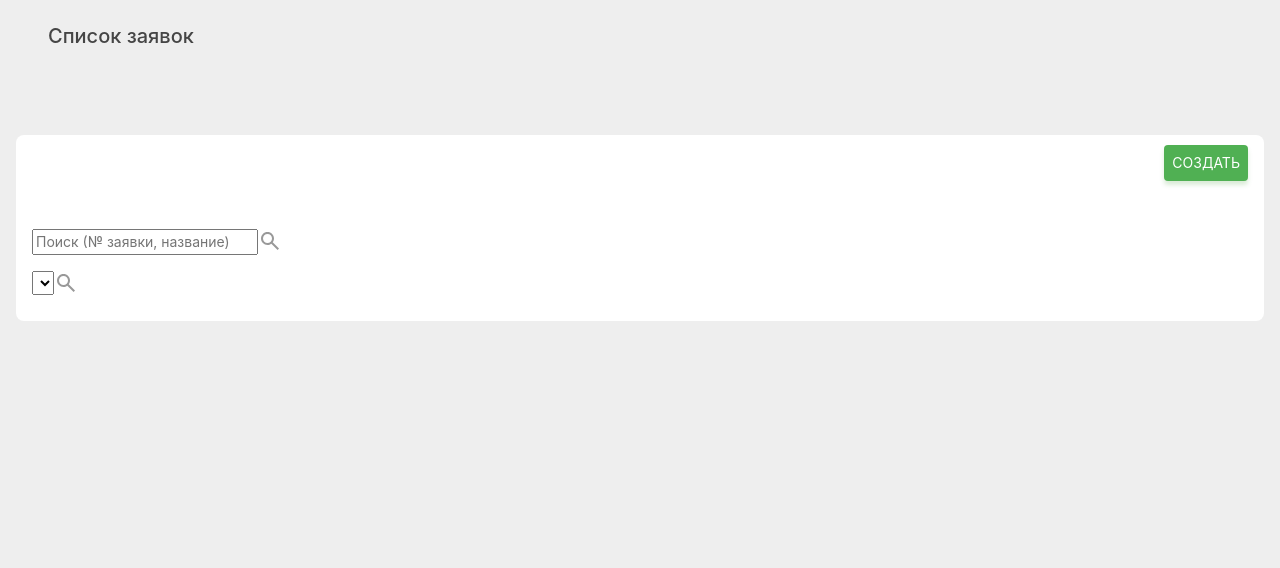
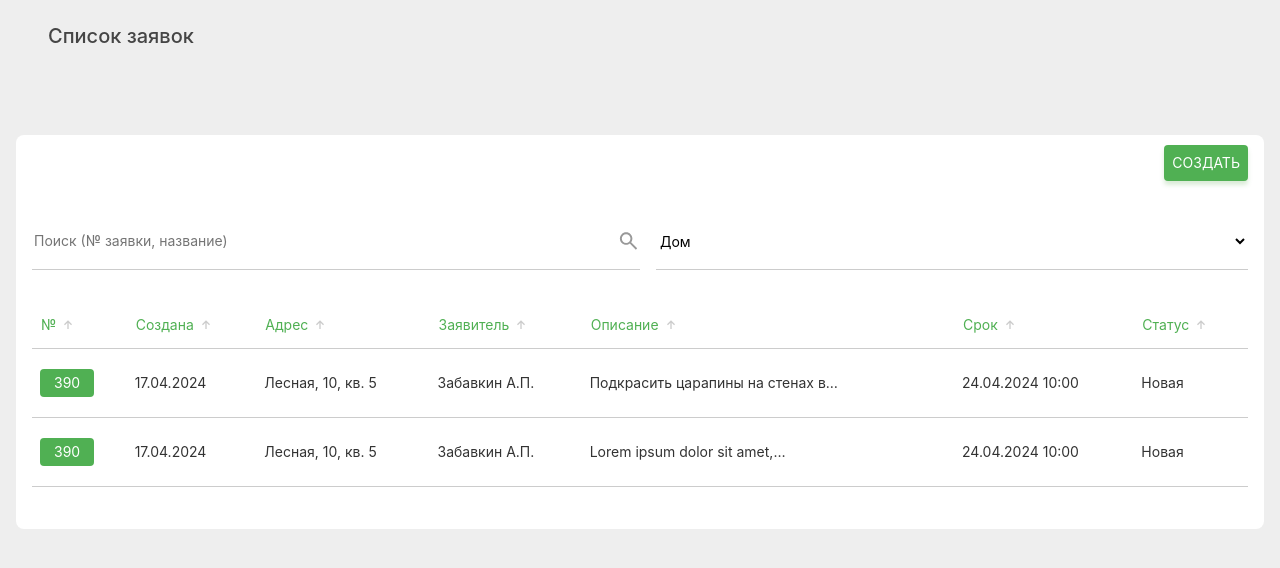
Before and after one commit to paks176/request-form, a Vue app: page / in a window 1280 px wide. Shown: the top 568 px of the page. Built offline with nearby package versions, Linux system fonts and the light colour scheme.

Commit message:
table layout

```diff
--- a/src/assets/styles/styles.css
+++ b/src/assets/styles/styles.css
@@ -25,6 +25,14 @@
 
 .me-6 {
   margin-right: 0.75rem;
+}
+
+.mb-6 {
+  margin-bottom: 2rem;
+}
+
+.cursor-pointer {
+  cursor: pointer;
 }
 
 html > * {
--- a/src/assets/styles/styles.sass
+++ b/src/assets/styles/styles.sass
@@ -23,6 +23,10 @@ $backgroundGray: #eee
   padding-bottom: 0.625rem
 .me-6
   margin-right: 0.75rem
+.mb-6
+  margin-bottom: 2rem
+.cursor-pointer
+  cursor: pointer
 
 // elements
 html > *
--- a/src/components/RequestsList.vue
+++ b/src/components/RequestsList.vue
@@ -4,35 +4,161 @@
     <div class="p-3">
       <div class="request-table border-radius-8 px-3 py-7">
         <button class="main-button ms-auto mb-5">СОЗДАТЬ</button>
-        <div>
+
+        <div class="d-flex mb-6">
           <div class="request-table__input d-flex pb-3 me-3">
-            <input type="text" placeholder="Поиск (№ заявки, название)">
+            <input class="w-100 cursor-pointer" type="text" placeholder="Поиск (№ заявки, название)">
             <svg width="24" height="24" viewBox="0 0 24 24" fill="none" xmlns="http://www.w3.org/2000/svg">
               <mask id="mask0_2002_52" style="mask-type:alpha" maskUnits="userSpaceOnUse" x="0" y="0" width="24" height="24">
-                <rect width="24" height="24" fill="#D9D9D9" />
+                <rect width="24" height="24" fill="#D9D9D9"/>
               </mask>
               <g mask="url(#mask0_2002_52)">
-                <path d="M19.6 21L13.3 14.7C12.8 15.1 12.225 15.4167 11.575 15.65C10.925 15.8833 10.2333 16 9.5 16C7.68333 16 6.14583 15.3708 4.8875 14.1125C3.62917 12.8542 3 11.3167 3 9.5C3 7.68333 3.62917 6.14583 4.8875 4.8875C6.14583 3.62917 7.68333 3 9.5 3C11.3167 3 12.8542 3.62917 14.1125 4.8875C15.3708 6.14583 16 7.68333 16 9.5C16 10.2333 15.8833 10.925 15.65 11.575C15.4167 12.225 15.1 12.8 14.7 13.3L21 19.6L19.6 21ZM9.5 14C10.75 14 11.8125 13.5625 12.6875 12.6875C13.5625 11.8125 14 10.75 14 9.5C14 8.25 13.5625 7.1875 12.6875 6.3125C11.8125 5.4375 10.75 5 9.5 5C8.25 5 7.1875 5.4375 6.3125 6.3125C5.4375 7.1875 5 8.25 5 9.5C5 10.75 5.4375 11.8125 6.3125 12.6875C7.1875 13.5625 8.25 14 9.5 14Z" fill="#999999" />
+                <path
+                    d="M19.6 21L13.3 14.7C12.8 15.1 12.225 15.4167 11.575 15.65C10.925 15.8833 10.2333 16 9.5 16C7.68333 16 6.14583 15.3708 4.8875 14.1125C3.62917 12.8542 3 11.3167 3 9.5C3 7.68333 3.62917 6.14583 4.8875 4.8875C6.14583 3.62917 7.68333 3 9.5 3C11.3167 3 12.8542 3.62917 14.1125 4.8875C15.3708 6.14583 16 7.68333 16 9.5C16 10.2333 15.8833 10.925 15.65 11.575C15.4167 12.225 15.1 12.8 14.7 13.3L21 19.6L19.6 21ZM9.5 14C10.75 14 11.8125 13.5625 12.6875 12.6875C13.5625 11.8125 14 10.75 14 9.5C14 8.25 13.5625 7.1875 12.6875 6.3125C11.8125 5.4375 10.75 5 9.5 5C8.25 5 7.1875 5.4375 6.3125 6.3125C5.4375 7.1875 5 8.25 5 9.5C5 10.75 5.4375 11.8125 6.3125 12.6875C7.1875 13.5625 8.25 14 9.5 14Z"
+                    fill="#999999"/>
               </g>
             </svg>
           </div>
 
           <div class="request-table__input d-flex pb-3">
-            <select name="" id="">
-              <option value=" "></option>
+            <select class="w-100 cursor-pointer" name="" id="">
+              <option value="0">Дом</option>
+              <option value="1">1</option>
+              <option value="2">2</option>
+              <option value="3">3</option>
             </select>
-            <svg width="24" height="24" viewBox="0 0 24 24" fill="none" xmlns="http://www.w3.org/2000/svg">
-              <mask id="mask0_2002_52" style="mask-type:alpha" maskUnits="userSpaceOnUse" x="0" y="0" width="24" height="24">
-                <rect width="24" height="24" fill="#D9D9D9" />
-              </mask>
-              <g mask="url(#mask0_2002_52)">
-                <path d="M19.6 21L13.3 14.7C12.8 15.1 12.225 15.4167 11.575 15.65C10.925 15.8833 10.2333 16 9.5 16C7.68333 16 6.14583 15.3708 4.8875 14.1125C3.62917 12.8542 3 11.3167 3 9.5C3 7.68333 3.62917 6.14583 4.8875 4.8875C6.14583 3.62917 7.68333 3 9.5 3C11.3167 3 12.8542 3.62917 14.1125 4.8875C15.3708 6.14583 16 7.68333 16 9.5C16 10.2333 15.8833 10.925 15.65 11.575C15.4167 12.225 15.1 12.8 14.7 13.3L21 19.6L19.6 21ZM9.5 14C10.75 14 11.8125 13.5625 12.6875 12.6875C13.5625 11.8125 14 10.75 14 9.5C14 8.25 13.5625 7.1875 12.6875 6.3125C11.8125 5.4375 10.75 5 9.5 5C8.25 5 7.1875 5.4375 6.3125 6.3125C5.4375 7.1875 5 8.25 5 9.5C5 10.75 5.4375 11.8125 6.3125 12.6875C7.1875 13.5625 8.25 14 9.5 14Z" fill="#999999" />
-              </g>
-            </svg>
           </div>
         </div>
+
+        <table class="w-100 mb-6">
+          <tr>
+            <th class="cursor-pointer">
+              <label for="number">
+                <input type="checkbox" id="number" class="d-none">
+                №
+                <svg class="ms-1 flex-shrink-0" width="16" height="16" viewBox="0 0 16 16" fill="none" xmlns="http://www.w3.org/2000/svg">
+                  <mask id="mask0_2026_108" style="mask-type:alpha" maskUnits="userSpaceOnUse" x="0" y="0" width="16" height="16">
+                    <rect width="16" height="16" fill="#D9D9D9"/>
+                  </mask>
+                  <g mask="url(#mask0_2026_108)">
+                    <path class="ease-animation" d="M7.33333 12V5.86668L4.93333 8.26668L4 7.33334L8 3.33334L12 7.33334L11.0667 8.26668L8.66667 5.86668V12H7.33333Z" fill="#CCCCCC"/>
+                  </g>
+                </svg>
+              </label>
+            </th>
+            <th class="cursor-pointer">
+              <label for="created_at">
+                <input type="checkbox" id="created_at" class="d-none">
+                Создана
+                <svg class="ms-1 flex-shrink-0" width="16" height="16" viewBox="0 0 16 16" fill="none" xmlns="http://www.w3.org/2000/svg">
+                  <mask id="mask0_2026_108" style="mask-type:alpha" maskUnits="userSpaceOnUse" x="0" y="0" width="16" height="16">
+                    <rect width="16" height="16" fill="#D9D9D9"/>
+                  </mask>
+                  <g mask="url(#mask0_2026_108)">
+                    <path class="ease-animation" d="M7.33333 12V5.86668L4.93333 8.26668L4 7.33334L8 3.33334L12 7.33334L11.0667 8.26668L8.66667 5.86668V12H7.33333Z" fill="#CCCCCC"/>
+                  </g>
+                </svg>
+              </label>
+            </th>
+            <th class="cursor-pointer">
+              <label for="apartment">
+                <input type="checkbox" id="apartment" class="d-none">
+                Адрес
+                <svg class="ms-1 flex-shrink-0" width="16" height="16" viewBox="0 0 16 16" fill="none" xmlns="http://www.w3.org/2000/svg">
+                  <mask id="mask0_2026_108" style="mask-type:alpha" maskUnits="userSpaceOnUse" x="0" y="0" width="16" height="16">
+                    <rect width="16" height="16" fill="#D9D9D9"/>
+                  </mask>
+                  <g mask="url(#mask0_2026_108)">
+                    <path class="ease-animation" d="M7.33333 12V5.86668L4.93333 8.26668L4 7.33334L8 3.33334L12 7.33334L11.0667 8.26668L8.66667 5.86668V12H7.33333Z" fill="#CCCCCC"/>
+                  </g>
+                </svg>
+              </label>
+            </th>
+            <th class="cursor-pointer">
+              <label for="applicant">
+                <input type="checkbox" id="applicant" class="d-none">
+                Заявитель
+                <svg class="ms-1 flex-shrink-0" width="16" height="16" viewBox="0 0 16 16" fill="none" xmlns="http://www.w3.org/2000/svg">
+                  <mask id="mask0_2026_108" style="mask-type:alpha" maskUnits="userSpaceOnUse" x="0" y="0" width="16" height="16">
+                    <rect width="16" height="16" fill="#D9D9D9"/>
+                  </mask>
+                  <g mask="url(#mask0_2026_108)">
+                    <path class="ease-animation" d="M7.33333 12V5.86668L4.93333 8.26668L4 7.33334L8 3.33334L12 7.33334L11.0667 8.26668L8.66667 5.86668V12H7.33333Z" fill="#CCCCCC"/>
+                  </g>
+                </svg>
+              </label>
+            </th>
+            <th class="cursor-pointer">
+              <label for="description">
+                <input type="checkbox" id="description" class="d-none">
+                Описание
+                <svg class="ms-1 flex-shrink-0" width="16" height="16" viewBox="0 0 16 16" fill="none" xmlns="http://www.w3.org/2000/svg">
+                  <mask id="mask0_2026_108" style="mask-type:alpha" maskUnits="userSpaceOnUse" x="0" y="0" width="16" height="16">
+                    <rect width="16" height="16" fill="#D9D9D9"/>
+                  </mask>
+                  <g mask="url(#mask0_2026_108)">
+                    <path class="ease-animation" d="M7.33333 12V5.86668L4.93333 8.26668L4 7.33334L8 3.33334L12 7.33334L11.0667 8.26668L8.66667 5.86668V12H7.33333Z" fill="#CCCCCC"/>
+                  </g>
+                </svg>
+              </label>
+            </th>
+            <th class="cursor-pointer">
+              <label for="due_date">
+                <input type="checkbox" id="due_date" class="d-none">
+                Срок
+                <svg class="ms-1 flex-shrink-0" width="16" height="16" viewBox="0 0 16 16" fill="none" xmlns="http://www.w3.org/2000/svg">
+                  <mask id="mask0_2026_108" style="mask-type:alpha" maskUnits="userSpaceOnUse" x="0" y="0" width="16" height="16">
+                    <rect width="16" height="16" fill="#D9D9D9"/>
+                  </mask>
+                  <g mask="url(#mask0_2026_108)">
+                    <path class="ease-animation" d="M7.33333 12V5.86668L4.93333 8.26668L4 7.33334L8 3.33334L12 7.33334L11.0667 8.26668L8.66667 5.86668V12H7.33333Z" fill="#CCCCCC"/>
+                  </g>
+                </svg>
+              </label>
+            </th>
+            <th class="cursor-pointer">
+              <label for="status">
+                <input type="checkbox" id="status" class="d-none">
+                Статус
+                <svg class="ms-1 flex-shrink-0" width="16" height="16" viewBox="0 0 16 16" fill="none" xmlns="http://www.w3.org/2000/svg">
+                  <mask id="mask0_2026_108" style="mask-type:alpha" maskUnits="userSpaceOnUse" x="0" y="0" width="16" height="16">
+                    <rect width="16" height="16" fill="#D9D9D9"/>
+                  </mask>
+                  <g mask="url(#mask0_2026_108)">
+                    <path class="ease-animation" d="M7.33333 12V5.86668L4.93333 8.26668L4 7.33334L8 3.33334L12 7.33334L11.0667 8.26668L8.66667 5.86668V12H7.33333Z" fill="#CCCCCC"/>
+                  </g>
+                </svg>
+              </label>
+            </th>
+          </tr>
+          <tr>
+            <td>
+              <div class="border-radius-4">390</div>
+            </td>
+            <td>17.04.2024</td>
+            <td>Лесная, 10, кв. 5</td>
+            <td>Забавкин А.П.</td>
+            <td>
+              <p>Подкрасить царапины на стенах в гостиной.</p>
+            </td>
+            <td>24.04.2024 10:00</td>
+            <td>Новая</td>
+          </tr>
+          <tr>
+            <td>
+              <div class="border-radius-4">390</div>
+            </td>
+            <td>17.04.2024</td>
+            <td>Лесная, 10, кв. 5</td>
+            <td>Забавкин А.П.</td>
+            <td>
+              <p>Lorem ipsum dolor sit amet, consectetur adipisicing elit. Alias beatae consequatur deleniti distinctio doloremque nisi perferendis porro possimus sit vitae!</p>
+            </td>
+            <td>24.04.2024 10:00</td>
+            <td>Новая</td>
+          </tr>
+        </table>
       </div>
-
     </div>
 
   </div>
@@ -44,7 +170,7 @@ export default {
 }
 </script>
 
-<style scoped>
+<style scoped lang="scss">
 h1 {
   margin-bottom: 47px;
   font-size: 20px;
@@ -55,5 +181,63 @@ h1 {
 .request-table {
   background-color: #FFFFFF;
 
+  &__input {
+    flex-grow: 1;
+    border-bottom: 1px solid #CCCCCC;
+    max-width: 50%;
+
+    & input, select {
+      background-color: transparent;
+      border: none;
+      outline: none;
+    }
+  }
+}
+
+table {
+  & tr {
+    border-bottom: 1px solid #CCCCCC;
+  }
+
+  & th {
+    border-bottom: 1px solid #CCCCCC;
+
+    & label {
+      display: flex;
+      align-items: center;
+      flex-wrap: nowrap;
+      cursor: pointer;
+      color: #50b053;
+      padding: 0.75rem 0.5rem;
+      font-weight: 400;
+
+      &:hover svg path {
+        fill: #333333;
+      }
+
+      & input:checked + svg path {
+        fill: #333333;
+      }
+    }
+  }
+
+  & td {
+    padding: 1.25rem .5rem;
+
+    & p {
+      margin: 0;
+      display: -webkit-box;
+      -webkit-box-orient: vertical;
+      overflow: hidden;
+      -webkit-line-clamp: 1;
+      max-width: 260px;
+    }
+    & div {
+      width: min-content;
+      color: #fff;
+      background: #50b053;
+      padding: 0.25rem 0.875rem
+    }
+  }
 }
 </style>
```
Also changed, not shown: 1 other file (tests, documents, lock files or other folders).
